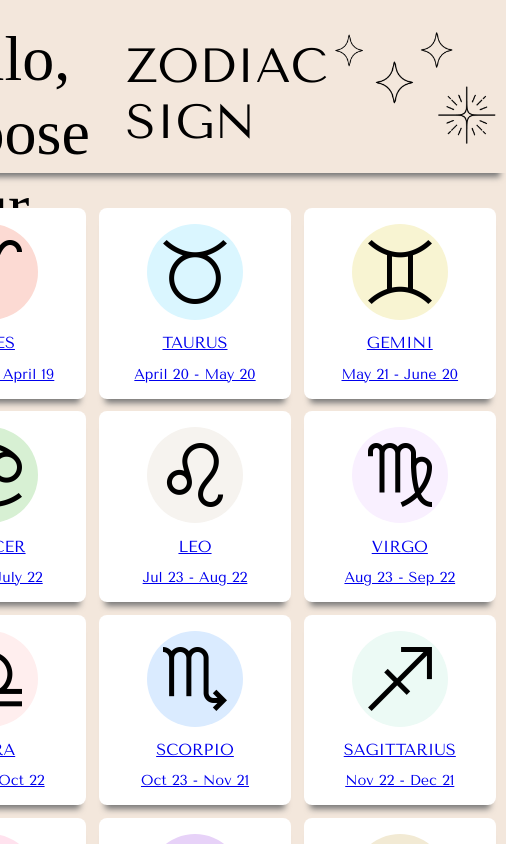
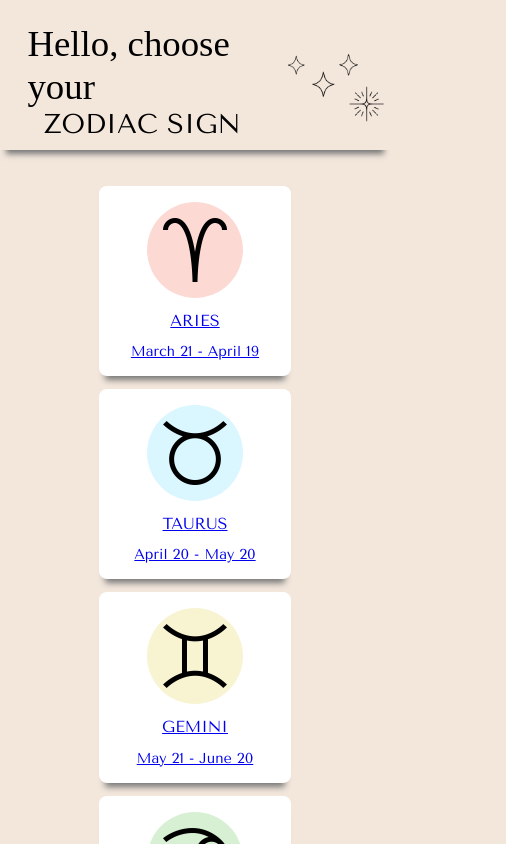
Before and after one commit to ReactFED22G-LMNJ/Horoskop, a React (Vite) app: page /chooseyoursign in a window 390 px wide. Shown: the top 844 px of the page, 506 px wide, since content can reach past the window. Built offline with nearby package versions, Linux system fonts and the light colour scheme; a web font is replaced by a local one.

Commit message:
Responsiveness for chooseyoursign header done!

```diff
--- a/src/components/Breakpoints.tsx
+++ b/src/components/Breakpoints.tsx
@@ -6,6 +6,7 @@ const size = {
     mobileXXL: '592px',
     tablet: '768px',
     tabletXL: '809px',
+    tabletXXL: '950px',
     laptop: '1024px',
     laptopL: '1440px',
     desktop: '2560px'
@@ -19,6 +20,7 @@ export const device = {
     mobileXXL: `(max-width: ${size.mobileXXL})`,
     tablet: `(max-width: ${size.tablet})`,
     tabletXL: `(max-width: ${size.tabletXL})`,
+    tabletXXL: `(max-width: ${size.tabletXXL})`,
     laptop: `(max-width: ${size.laptop})`,
     laptopL: `(max-width: ${size.laptopL})`,
     desktop: `(max-width: ${size.desktop})`,
--- a/src/components/HeaderChooseYourSign.tsx
+++ b/src/components/HeaderChooseYourSign.tsx
@@ -1,26 +1,28 @@
 import styled from 'styled-components';
 import Stars from '/assets/stars.png';
-
+import { device } from './Breakpoints';
 
 function HeaderChooseYourSign() {
     return (
-        <Wrapper>
+        <Container>
             <EmptyDiv/>
+            <TitelsContainer>
                 <TitelTop>
                     <Title1>Hello, choose your</Title1>
                 </TitelTop>
                 <TitelBottom>
                     <Title2>ZODIAC SIGN</Title2>
                 </TitelBottom>
-            <ImageStars>
-                <StarPics src={Stars} alt="stars" />
-            </ImageStars>
-        </Wrapper>
+            </TitelsContainer>
+            <StarImgContainer>
+                <StarsImg src={Stars} alt="stars" />
+            </StarImgContainer>
+        </Container>
     );
 }
 
 // STYLING
-const Wrapper = styled.header`
+const Container = styled.header`
     display: flex;
     justify-content: center;
     height: 8rem;
@@ -30,20 +32,61 @@ const Wrapper = styled.header`
     padding-top: 1.4rem;
     padding-bottom: 1.4rem;
     margin-bottom: 1.8rem;
+
+    @media ${device.mobileXL} {
+        padding-bottom: 0;
+    }
 `;
 
-const ImageStars = styled.div`
+const StarImgContainer = styled.div`
     display: flex;
     justify-content: center;
     align-items: flex-end;
+
+    @media ${device.mobileXL} {
+        align-items: center;
+        margin-left: 1rem;
+    }
 `;
 
-const StarPics = styled.img`
+const StarsImg = styled.img`
     height: 100%;
+
+    @media ${device.tabletXXL} {
+        height: 80%;
+    }
+
+    @media ${device.tablet} {
+        height: 70%;
+    }
+
+    @media ${device.mobileXL} {
+        height: 60%;
+    }
+
+    @media ${device.mobileM} {
+        height: 45%;
+    }
 `;
 
 const EmptyDiv = styled.div`
     width: 4rem;
+
+    @media ${device.mobileL} {
+        width: 2rem;
+    }
+`;
+
+const TitelsContainer = styled.div`
+    display: flex;
+
+    @media ${device.tablet} {
+        flex-direction: column;
+    }
+
+    @media ${device.mobileM} {
+        padding-top: 0.8rem;
+    }
 `;
 
 const TitelTop = styled.div`
@@ -56,6 +99,14 @@ const TitelBottom = styled.div`
     display: flex;
     flex-direction: column;
     justify-content: flex-end;
+
+    @media ${device.tablet} {
+        padding-left: 5rem;
+    }
+
+    @media ${device.mobileXL} {
+        padding-left: 1rem;
+    }
 `;
 
 const Title1 = styled.h1`
@@ -63,6 +114,26 @@ const Title1 = styled.h1`
     font-size: 4rem;
     font-weight: 400;
     margin: 0;
+
+    @media ${device.tabletXXL} {
+        font-size: 3.4rem;
+    }
+
+    @media ${device.tabletXL} {
+        font-size: 3.1rem;
+    }
+
+    @media ${device.tablet} {
+        font-size: 2.9rem;
+    }
+
+    @media ${device.mobileXL} {
+        font-size: 2.6rem;
+    }
+
+    @media ${device.mobileL} {
+        font-size: 2.3rem;
+    }
 `;
 
 const Title2 = styled.h1`
@@ -70,6 +141,30 @@ const Title2 = styled.h1`
     font-size: 3rem;
     font-weight: 300;
     margin: 0;
+
+    @media ${device.tabletXXL} {
+        font-size: 2.5rem;
+    }
+
+    @media ${device.tabletXL} {
+        font-size: 2.4rem;
+    }
+
+    @media ${device.tablet} {
+        font-size: 2.3rem;
+    }
+
+    @media ${device.mobileXXL} {
+        font-size: 2.1rem;
+    }
+
+    @media ${device.mobileXL} {
+        font-size: 1.9rem;
+    }
+
+    @media ${device.mobileL} {
+        font-size: 1.7rem;
+    }
 `;
 
 
```
Lines whose indentation alone changed are shown as unchanged.
